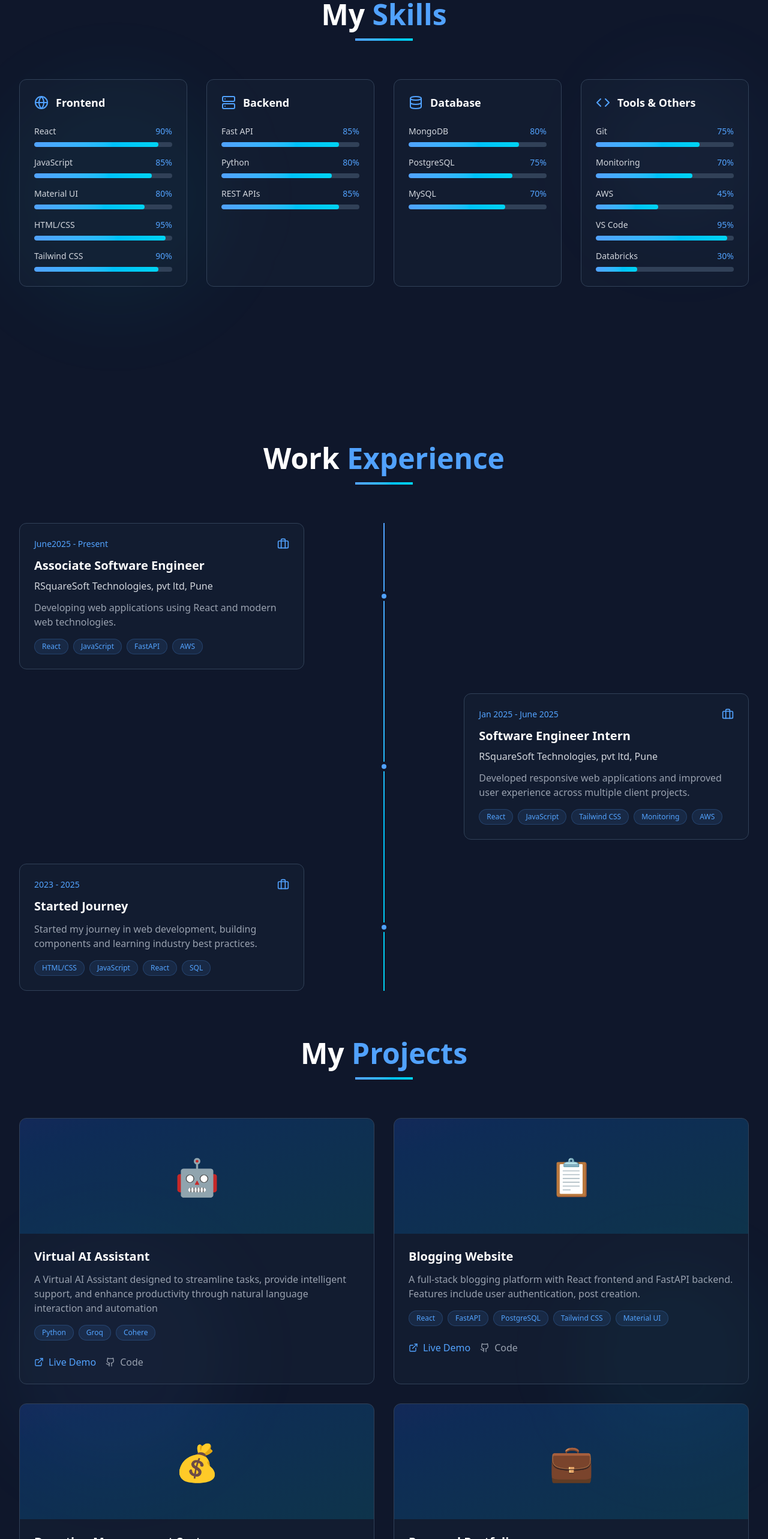
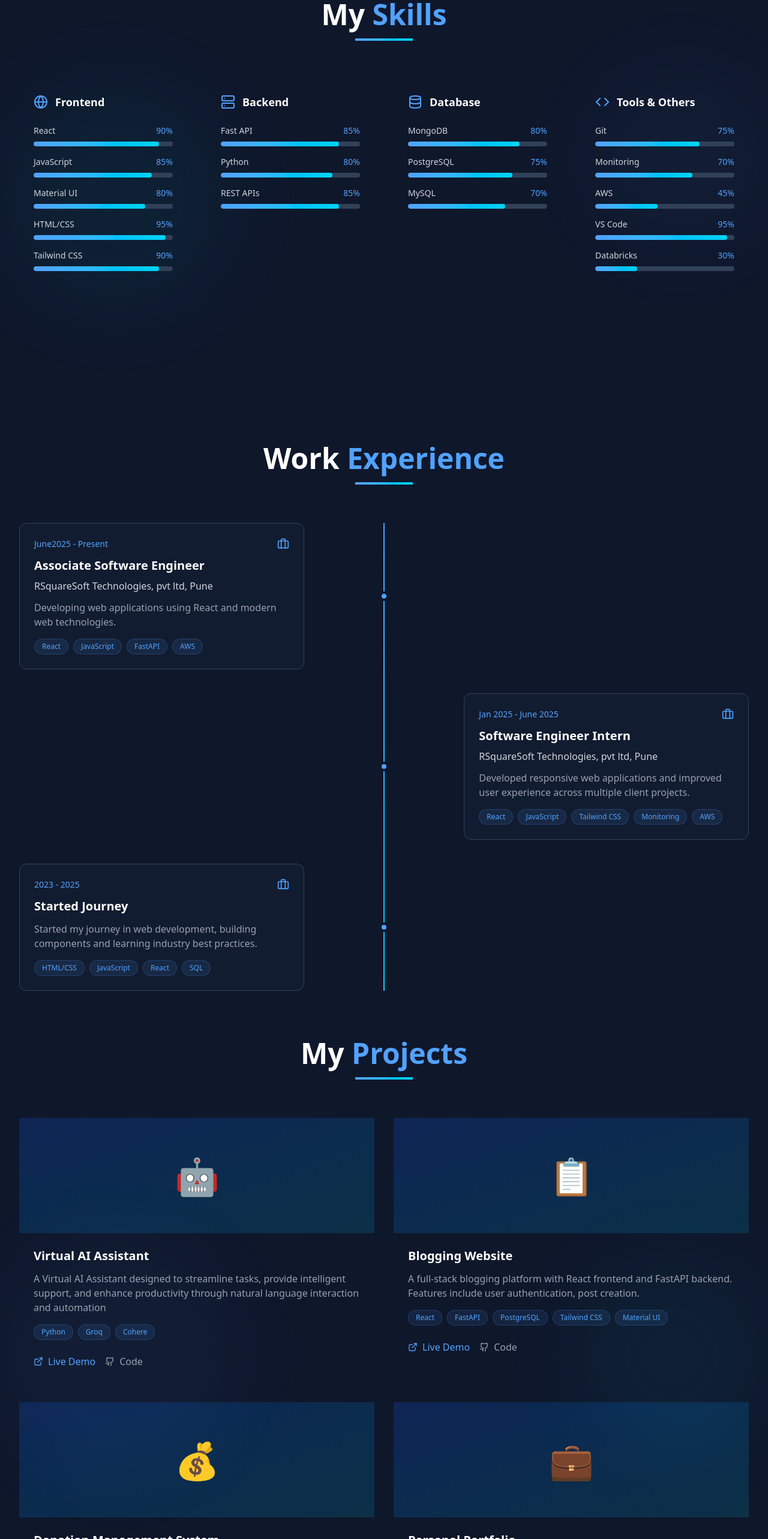
Before and after one commit to abhi-patil-06/Personal-Portfolio, a React (Vite) app: page / in a window 1280 px wide. Shown: the part 1680-4246 px from the top of the page at 60% size. Built offline with nearby package versions, Linux system fonts and the light colour scheme.

Commit message:
Minor changes in certification, project and skills

```diff
--- a/src/pages/CTA.jsx
+++ b/src/pages/CTA.jsx
@@ -69,7 +69,7 @@ const CTASection = () => {
   return (
     <section
       id="contact"
-      className="min-h-[400px] bg-slate-900 flex flex-col items-center justify-center relative overflow-hidden"
+      className="min-h-[500px] bg-slate-900 flex flex-col items-center justify-center relative overflow-hidden"
     >
       <h2 className="text-4xl font-bold text-white mb-6 text-center">
         Get in <span className="text-blue-400">Touch</span>
--- a/src/pages/Certification.jsx
+++ b/src/pages/Certification.jsx
@@ -56,7 +56,7 @@ const CertificationSection = () => {
           {certifications.map((cert, idx) => (
             <div
               key={idx}
-              className="bg-slate-800 min-h-[350px] rounded-3xl p-8 border border-slate-700 shadow-lg flex flex-col items-center text-center group"
+              className="  p-8 pt-25 shadow-lg flex flex-col items-center text-center group"
             >
               <div className="p-4 rounded-full bg-gradient-to-tr from-blue-400 to-cyan-400 mb-6 text-white shadow-md">
                 <Award size={40} />
--- a/src/pages/Project.jsx
+++ b/src/pages/Project.jsx
@@ -54,7 +54,7 @@ export const ProjectsSection = () => {
 
         <div className="grid grid-cols-1 md:grid-cols-2 lg:grid-cols-2 gap-8 px-5 md:px-0">
           {projects.map((project, index) => (
-            <div key={index} className="group bg-slate-800/30 rounded-xl border border-slate-700 overflow-hidden hover:bg-slate-800/50 transition-all duration-300 hover:border-blue-400/50 hover:shadow-xl hover:shadow-blue-400/10">
+            <div key={index} className="group    overflow-hidden  transition-all duration-300  hover:shadow-xl hover:shadow-blue-400/10">
               {/* Project Image/Icon */}
               <div className="h-48 bg-gradient-to-br from-blue-600/20 to-cyan-600/20 flex items-center justify-center">
                 <span className="text-6xl">{project.image}</span>
--- a/src/pages/Skills.jsx
+++ b/src/pages/Skills.jsx
@@ -75,7 +75,7 @@ const SkillsSection = () => {
           {skillCategories.map((category, index) => (
             <div
               key={index}
-              className="bg-slate-800/30 p-6 rounded-xl border border-slate-700 hover:bg-slate-800/50 transition-all duration-300 group"
+              className=" p-6   hover:bg-slate-800/50 transition-all duration-300 group"
             >
               <div className="flex items-center space-x-3 mb-6">
                 {category.icon}
```
